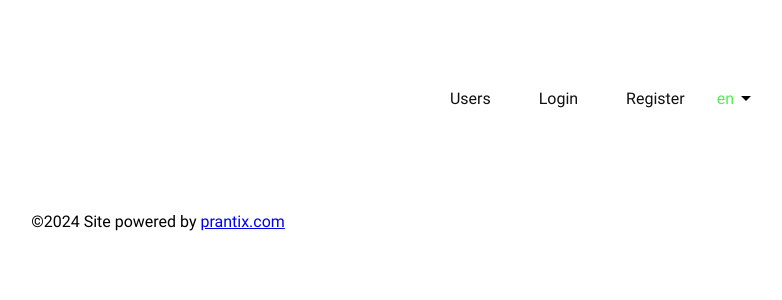
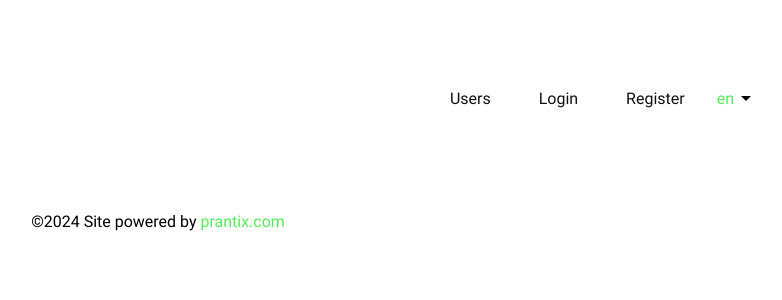
Before and after one commit to the1stenhancer/usermgmt, a Django app: template crud/templates/base.html in a window 1280 px wide. Shown: the top 300 px of the page, without its empty margins (482-1264 px from the left). Run offline with Django 5.2, Linux system fonts and the light colour scheme; the template is opened without the code that fills it, so the values that code supplies are empty; some web fonts are replaced.

Commit message:
made some adjustments to base.css[footer link]

```diff
--- a/crud/static/css/base.css
+++ b/crud/static/css/base.css
@@ -111,4 +111,13 @@ body {
     footer p {
         text-align: center;
     }
+
+    footer p a {
+        text-decoration: none;
+        color: #57EB5C;
+    }
+
+    footer p a:hover {
+        text-decoration: underline;
+    }
 }
--- a/crud/templates/base.html
+++ b/crud/templates/base.html
@@ -57,7 +57,7 @@
             {% endblock %}
         </main>
         <footer>
-            <p>&copy;2024 {% translate "Site powered by " %}<a href="https://prantix.com">prantix.com</a></p>
+            <p>&copy;2024 {% translate "Site powered by " %}<a href="https://prantix.com" target="_blank">prantix.com</a></p>
         </footer>
     </body>
 </html>
```
